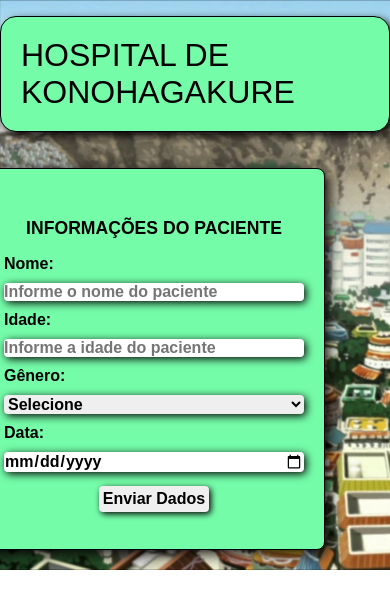
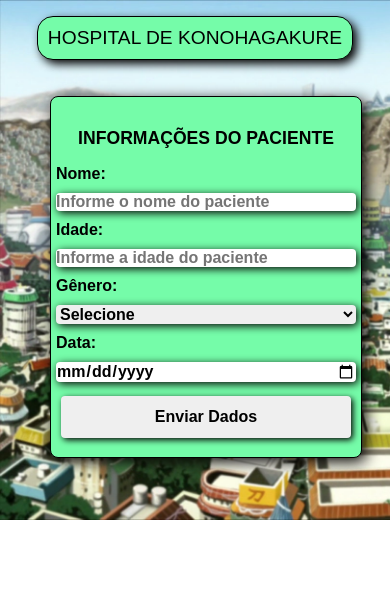
Before and after one commit to Breakosts/MiniProjeto-M2, a plain HTML site: page index.html in a window 390 px wide. Drawn offline with Linux system fonts and the light colour scheme.

Commit message:
Alterações

```diff
--- a/style.css
+++ b/style.css
@@ -45,6 +45,8 @@ body {
     background-color: #75fca9;
     font-weight: bold;
     box-shadow: 4px 4px 15px rgba(3, 0, 0, 1);
+    overflow: hidden;
+    max-width: 400px;
 }
 
 main {
@@ -53,6 +55,7 @@ main {
     align-items: flex-start;
     gap: 20px;
     padding: 20px;
+    flex-wrap: wrap;
 }
 
 #info_Paciente {
@@ -70,11 +73,18 @@ main {
     margin: 3px;
 }
 
+#salvarButton {
+    margin-top: 10px;
+    width: 100%;
+    box-sizing: border-box;
+}
+
 #info_Paciente label,
 #info_Paciente input,
 #info_Paciente select {
     margin-bottom: 10px;
     width: 100%;
+    box-sizing: border-box;
 }
 
 aside {
@@ -87,6 +97,8 @@ aside {
     box-shadow: 4px 4px 12px rgba(3, 0, 0, 1);
     background-color: transparent;
     transition: background-color 0.3s ease, box-shadow 0.3s ease;
+    overflow: hidden;
+    height: 100%;
 }
 
 #name,
@@ -113,3 +125,63 @@ aside {
 .buttonsList:hover {
     background-color: rgb(168, 168, 168);
 }
+
+@media (max-width: 768px) {
+
+    main {
+        flex-direction: column;
+        align-items: center;
+    }
+
+    .titulo {
+        font-size: 1.5rem;
+        padding: 15px;
+    }
+
+    #formulario {
+        width: 90%;
+        padding: 15px;
+        max-width: none;
+    }
+
+    aside {
+        width: 90%;
+        padding: 20px;
+    }
+
+    #submit,
+    #salvarButton,
+    .buttonsList {
+        width: 100%;
+        padding: 10px;
+    }
+}
+
+@media (max-width: 480px) {
+    body {
+        padding: 0 30px;
+        box-sizing: border-box;
+    }
+
+    .titulo {
+        font-size: 1.2rem;
+        padding: 10px;
+    }
+
+    #formulario {
+        width: 100%;
+        padding: 10px;
+    }
+
+    aside {
+        width: 100%;
+        padding: 10px;
+    }
+
+    #submit,
+    #salvarButton,
+    .buttonsList {
+        width: 100%;
+        padding: 12px;
+    }
+}
```
